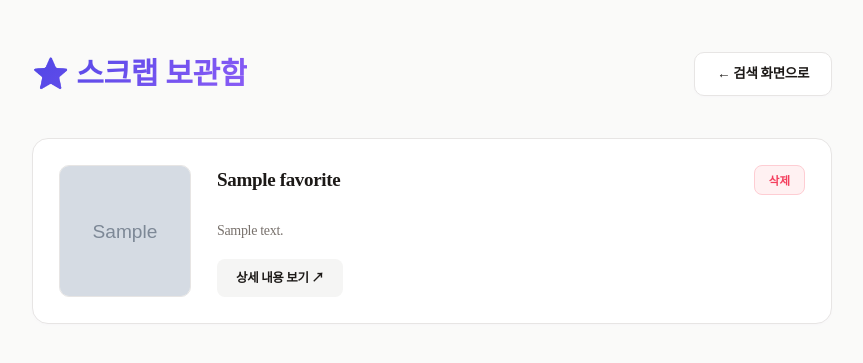
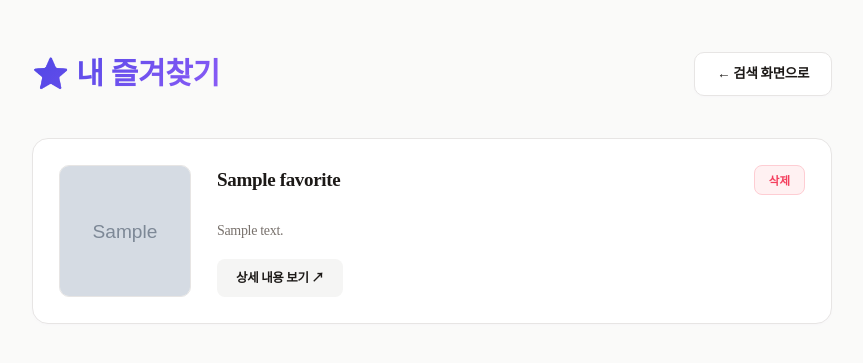
Before and after one commit to Yejun-Jung/jyj-dictionary-project, a FastAPI app: page /favorites in a window 1280 px wide. Shown: the top 363 px of the page, without its empty margins (208-1071 px from the left). Run offline with FastAPI, Linux system fonts and the light colour scheme; grey boxes marked "Sample" are stand-in pictures; a database or web service that is not in the repository returns one stand-in record (values such as "Sample title").

Commit message:
templates update

```diff
--- a/templates/favorites.html
+++ b/templates/favorites.html
@@ -26,7 +26,7 @@
 <body>
     <div class="container">
         <div class="header">
-            <h1>⭐ 스크랩 보관함</h1>
+            <h1>⭐ 내 즐겨찾기</h1>
             {% if last_query %}
             <a href="/search?query={{ last_query }}" class="nav-btn">← 검색 화면으로</a>
             {% else %}
@@ -37,7 +37,7 @@
         {% if items|length == 0 %}
         <div class="empty-state favorites-empty">
             <span class="icon">📄</span>
-            <h2>스크랩한 자료가 없습니다</h2>
+            <h2>즐겨찾기한 자료가 없습니다</h2>
             <p>지식백과 검색기에서 유용한 표제어를 찾아 별표(★)를 눌러보세요.</p>
             {% if last_query %}
             <a href="/search?query={{ last_query }}" class="action-btn">🔍 자료 스크랩하러 가기</a>
--- a/templates/index.html
+++ b/templates/index.html
@@ -3,7 +3,7 @@
 <head>
     <meta charset="UTF-8">
     <meta name="viewport" content="width=device-width, initial-scale=1.0">
-    <title>네이버 백과사전 검색</title>
+    <title>지식백과 검색기</title>
     <link rel="stylesheet" href="{{ url_for('static', path='css/style.css') }}">
     <script>
         function toggleFav(btn) {
```
